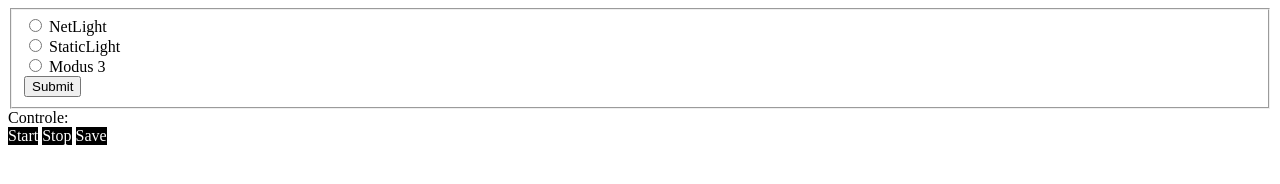
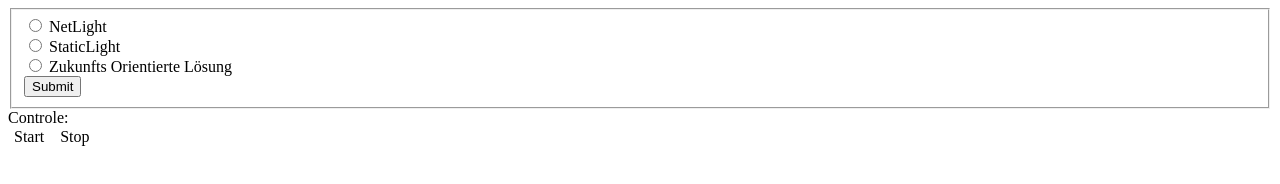
Before and after one commit to Foxhunt/NVIS, a website: page nvis_node_snmp/public/index.html in a window 1280 px wide. Drawn offline with Linux system fonts and the light colour scheme; no server answers.

Commit message:
Überarbeitung der WebApi.
Start Stop funktionen überarbeitet.

```diff
--- a/nvis_node_snmp/PortGroup.js
+++ b/nvis_node_snmp/PortGroup.js
@@ -152,13 +152,13 @@
 		if (maxWerteVorhanden) {
 
 			//ermittle port auslastung relativ zum maximal wert des betrachteten Zeitraums
-			let portUtil = Math.round((this.current.bPS * 100) / maxSpeed);
+			let portUtil = Math.round(this.current.bPS / maxSpeed * 100);
 
 			//ermittle PacketSize auslastung relativ zum maximal wert des betrachteten Zeitraums
-			let packetSize = Math.round((this.current.pktSize * 100) / maxPktSize);
+			let packetSize = Math.round(this.current.pktSize / maxPktSize * 100);
 
 			//ermittle PPS auslastung relativ zum maximal wert des betrachteten Zeitraums
-			let pps = Math.round((this.current.pPS * 100) / maxPPs);
+			let pps = Math.round(this.current.pPS / maxPPs * 100);
 
 			// alle werte bei 100 kappen.
 			pps = pps > 100 ? 100 : pps;
--- a/nvis_node_snmp/PortGroups.json
+++ b/nvis_node_snmp/PortGroups.json
@@ -2,7 +2,7 @@
 	{
 		"beschreibung": "Foxhunt-local",
 		"quelle": "127.0.0.1",
-		"ports": [13],
+		"ports": [13, 13, 15, 17],
 		"community": "fox",
 		"ziele": ["192.168.0.22"],
 		"snmpGetIntervalTime": 11
--- a/nvis_node_snmp/public/index.css
+++ b/nvis_node_snmp/public/index.css
@@ -1,8 +1,18 @@
 a {
 	appearance: button;
+	/* CSS3 */
+	-webkit-appearance: button;
+	/* Safari and Chrome */
+	-moz-appearance: button;
+	/* Firefox */
+	-ms-appearance: button;
+	/* Internet Explorer */
+	-o-appearance: button;
+	/* Opera */
+	cursor: default;
 	text-decoration: none;
-	color: white;
-	background-color: black;
+	color: black;
+	padding: 1px 6px;
 }
 
 input[type="radio"]:checked+label {
--- a/nvis_node_snmp/public/index.html
+++ b/nvis_node_snmp/public/index.html
@@ -25,7 +25,7 @@
 			<br>
 
 			<input type="radio" id="modus3" name="modus" value="modus3" required>
-			<label for="modus3">Modus 3</label>
+			<label for="modus3">Zukunfts Orientierte Lösung</label>
 			<br>
 			<input type="submit">
 
@@ -59,7 +59,8 @@
 	<form id="StaticLightForm" action="/staticLight/setColor" method="post">
 
 		<fieldset>
-			Color: <input class="jscolor" name="color">
+			Color:
+			<input class="jscolor" name="color">
 			<br>
 			<input type="submit">
 		</fieldset>
@@ -68,9 +69,12 @@
 
 	Controle:
 	<br>
-	<a href="/nvis/start" id="start">Start</a>
-	<a href="/nvis/stop" id="stop">Stop</a>
-	<a href="/nvis/save" id="save">Save</a>
+	<a href="/modus/start" id="start">
+		Start
+	</a>
+	<a href="/modus/stop" id="stop">
+		Stop
+	</a>
 
 </body>
 
```
Also changed, not shown: nvis_node_snmp/app.js (+24 -24 lines), nvis_node_snmp/staticLight.js (+10 -6 lines).
